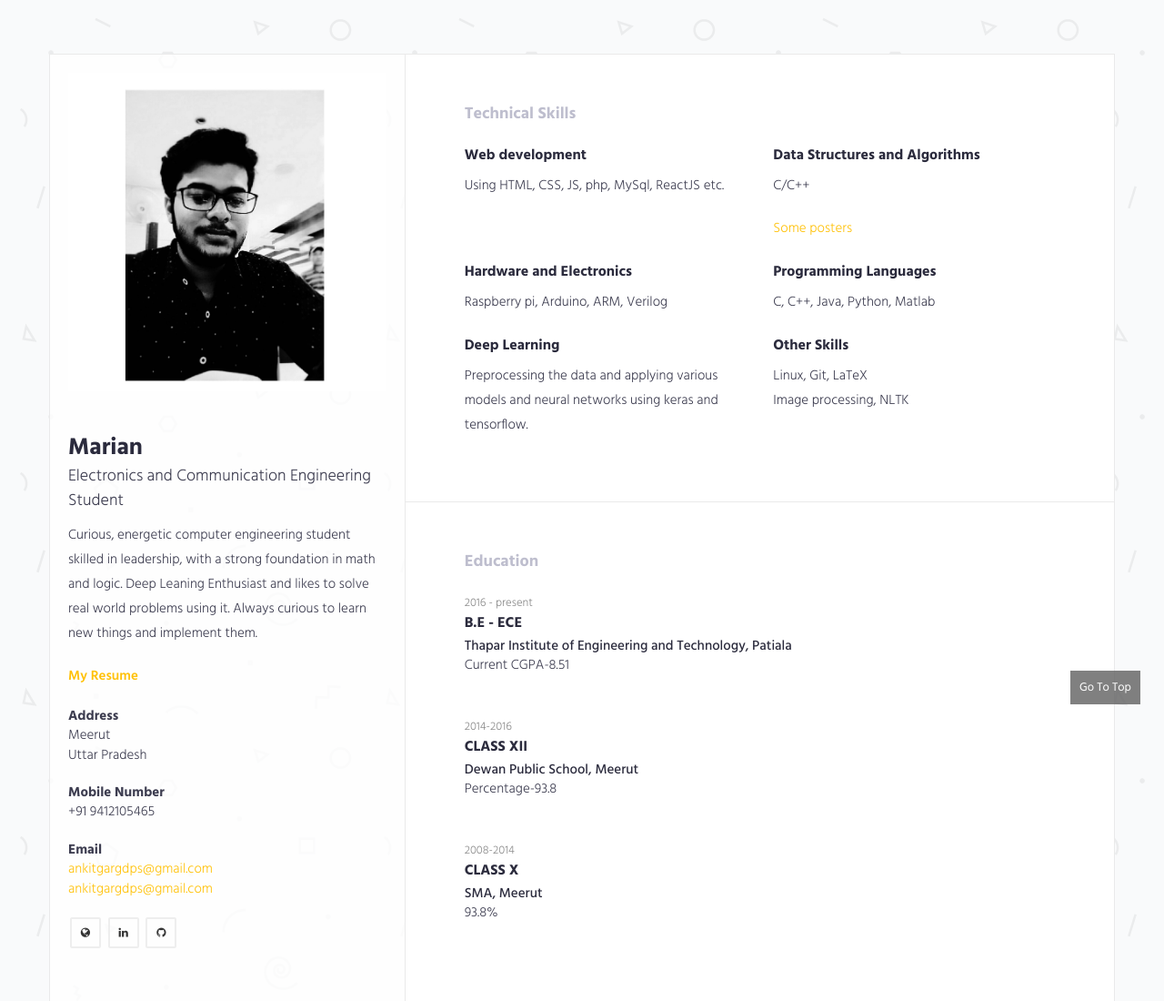
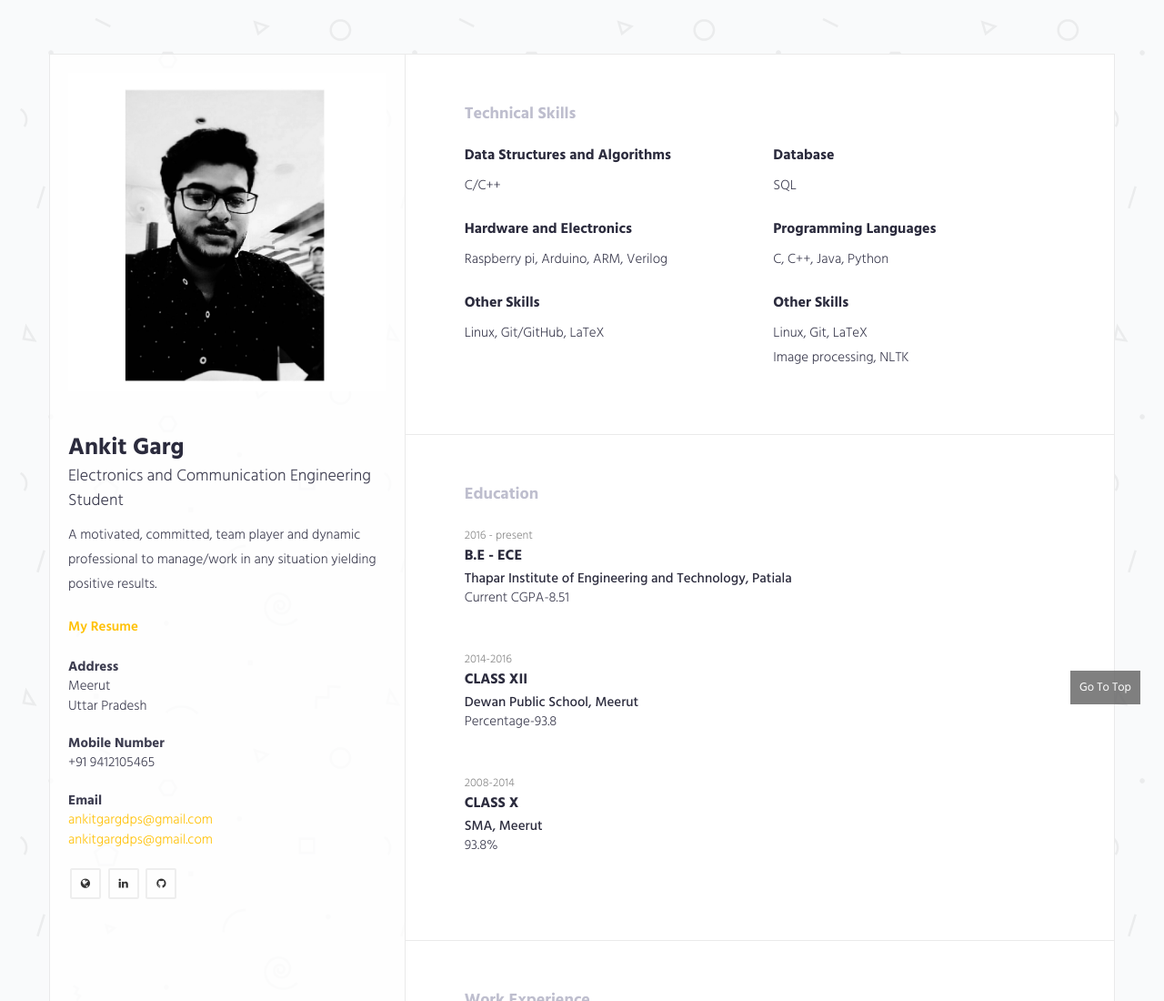
Before and after one commit to ankitgargsma/ankitgargsma.github.io, a plain HTML site: page index.html in a window 1280 px wide. Shown: the top 1100 px of the page at 91% size. Drawn offline with nearby package versions, Linux system fonts and the light colour scheme; a script that the page names is missing.

Commit message:
Update index.html

```diff
--- a/index.html
+++ b/index.html
@@ -58,12 +58,12 @@
             <img src="img/Ankit_Garg.jpg" class="img-responsive" alt=""/>
         </div>
         <div class="content">
-            <h1>Marian</h1>
+            <h1>Ankit Garg</h1>
             <span class="lead">Electronics and Communication Engineering Student</span>
 
             <div class="about-text">
                 <p>
-                    Curious, energetic computer engineering student skilled in leadership, with a strong foundation in math and logic. Deep Leaning Enthusiast and likes to solve real world problems using it. Always curious to learn new things and implement them.
+                    A motivated, committed, team player and dynamic professional to manage/work in any situation yielding positive results.
                 </p>
 
                 <a href="https://drive.google.com/open?id=1aPMjBCYYyMYbfA29czGv_qYI7gxQqZXR"><p style="font-weight:600">My Resume</p></a>
@@ -121,21 +121,22 @@
         <div class="row">
             <div class="col-md-6">
                 <div class="expertise-item">
-                    <h3>Web development</h3>
-
-                    <p>
-                        Using HTML, CSS, JS, php, MySql, ReactJS etc.
-                    </p>
-                </div>
-            </div>
-            <div class="col-md-6">
-                <div class="expertise-item">
                     <h3>Data Structures and Algorithms</h3>
 
                     <p>
                         C/C++
                     </p>
-                    <p></p><a href="https://photos.app.goo.gl/ej9HP83dk9JivTcj6">Some posters</a></p>
+
+                </div>
+            </div>
+            <div class="col-md-6">
+                <div class="expertise-item">
+                    <h3>Database</h3>
+
+                    <p>
+                        SQL
+                    </p>
+
                 </div>
             </div>
         </div>
@@ -154,7 +155,7 @@
                     <h3>Programming Languages</h3>
 
                     <p>
-                        C, C++, Java, Python, Matlab
+                        C, C++, Java, Python
                     </p>
                 </div>
             </div>
@@ -162,11 +163,10 @@
             <div class="row">
             <div class="col-md-6">
                 <div class="expertise-item">
-                    <h3>Deep Learning</h3>
+                     <h3>Other Skills</h3>
 
                     <p>
-                        Preprocessing the data and applying various
-models and neural networks using keras and tensorflow.
+                        Linux, Git/GitHub, LaTeX
                     </p>
                 </div>
             </div>
```
